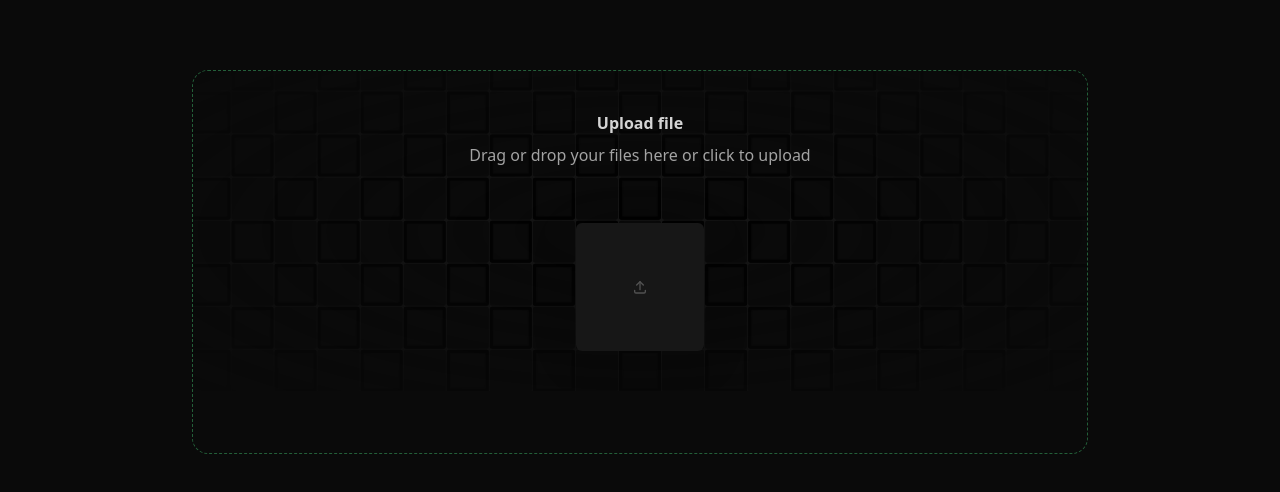
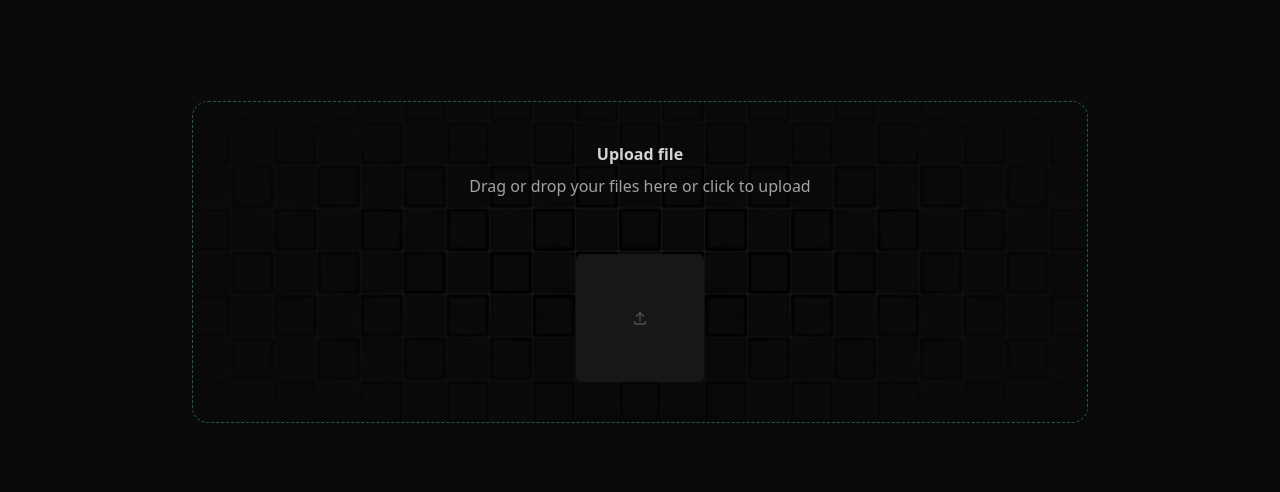
Before and after one commit to Rohitk131/FlashShare, a Next.js app: page / in a window 1280 px wide. Shown: the part 208-700 px from the top of the page. Built offline with nearby package versions, Linux system fonts and the light colour scheme; no server answers; a web font is replaced by a local one.

Commit message:
mostly structure is ready

```diff
--- a/src/components/Upload.tsx
+++ b/src/components/Upload.tsx
@@ -5,7 +5,7 @@ import { FileUpload } from "@/components/ui/file-upload";
 export default function FileUploadDemo() {
 
   return (
-    <div className="w-full max-w-4xl mx-auto min-h-96 border border-green-400/40 border-dashed rounded-2xl">
+    <div className="w-full max-w-4xl mx-auto  border border-green-400/40 border-dashed rounded-2xl z-50">
       <FileUpload
       onChange={(file) => console.log('File selected:', file)}
     />
--- a/src/components/ui/file-upload.tsx
+++ b/src/components/ui/file-upload.tsx
@@ -6,7 +6,7 @@ import { useDropzone } from "react-dropzone";
 import {createClient} from '@/lib/client'
 import { Alert, AlertDescription } from "@/components/ui/alert";
 
-const supabase = await createClient();
+const supabase =  createClient();
 
 const mainVariant = {
   initial: { x: 0, y: 0 },
```
